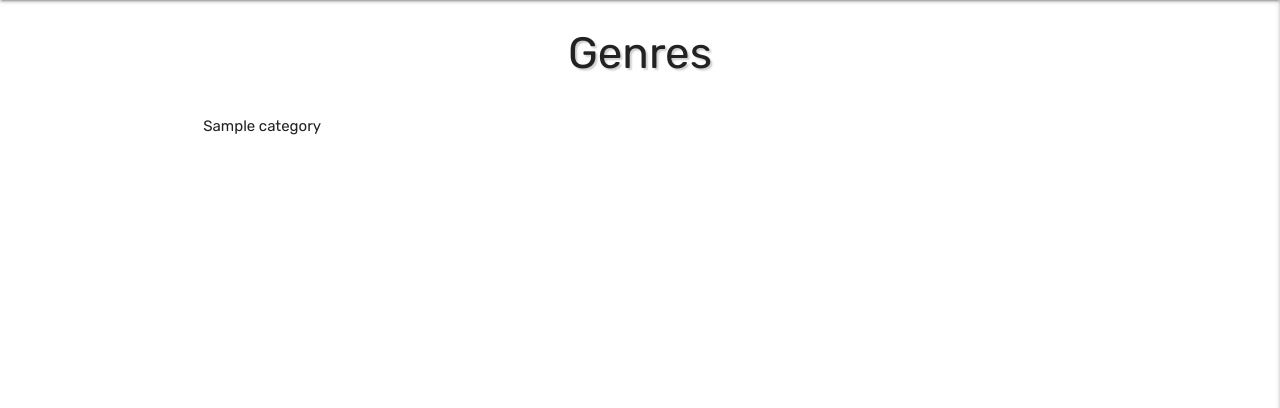
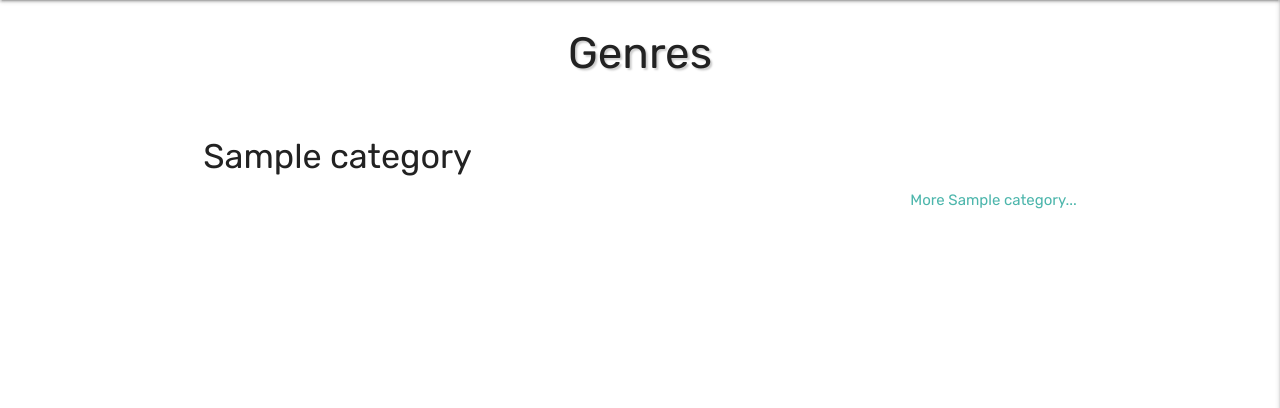
Before and after one commit to Code-Institute-Submissions/Leoney-book_AprResub, a Flask app: page /get_book_profile in a window 1280 px wide. Shown: the part 64-472 px from the top of the page. Run offline with Flask 2, Linux system fonts and the light colour scheme; a database or web service that is not in the repository returns one stand-in record (values such as "Sample title"); some libraries are stand-ins or nearby versions.

Commit message:
Style changes of genre page

```diff
--- a/static/css/style.css
+++ b/static/css/style.css
@@ -108,6 +108,24 @@ input#rate-5:checked ~ label {
     padding-top: 1rem;
 }
 
+/*===== GENRES PAGE =====*/
+
+.genre-book {
+    display:none;
+}
+
+.genre-book:nth-child(-n+6){
+    display:block;
+}
+
+.genre-book img {
+    width: 100%;
+}
+
+.genre-link a{
+    color: #4db6ac !important;
+}
+
 /*===== BOOK PROFILE =====*/
 
 .container.book-profile {
--- a/templates/genres.html
+++ b/templates/genres.html
@@ -9,14 +9,15 @@
     </div>
     {% for category in categories %}
         <div class="genre-row row">
-            <div class="col s12">{{ category.category_name }}</div>
+            <div class="col s12"><h4>{{ category.category_name }}</h4></div>
             {% for book in books %}
                 {% if category.category_name == book.category_name %}
-                    <div class="col s2">
+                    <div class="genre-book col s2">
                         <a href="{{ url_for('get_book_profile', book_id=book._id) }}"> <img src="{{ book.book_cover_link }}"> </a>
                     </div>
                 {%  endif %}
             {% endfor %}
+            <div class="genre-link right-align col s12"><a>More {{ category.category_name }}...</a></div>
             </div>
         </div>
     {% endfor %}
```
